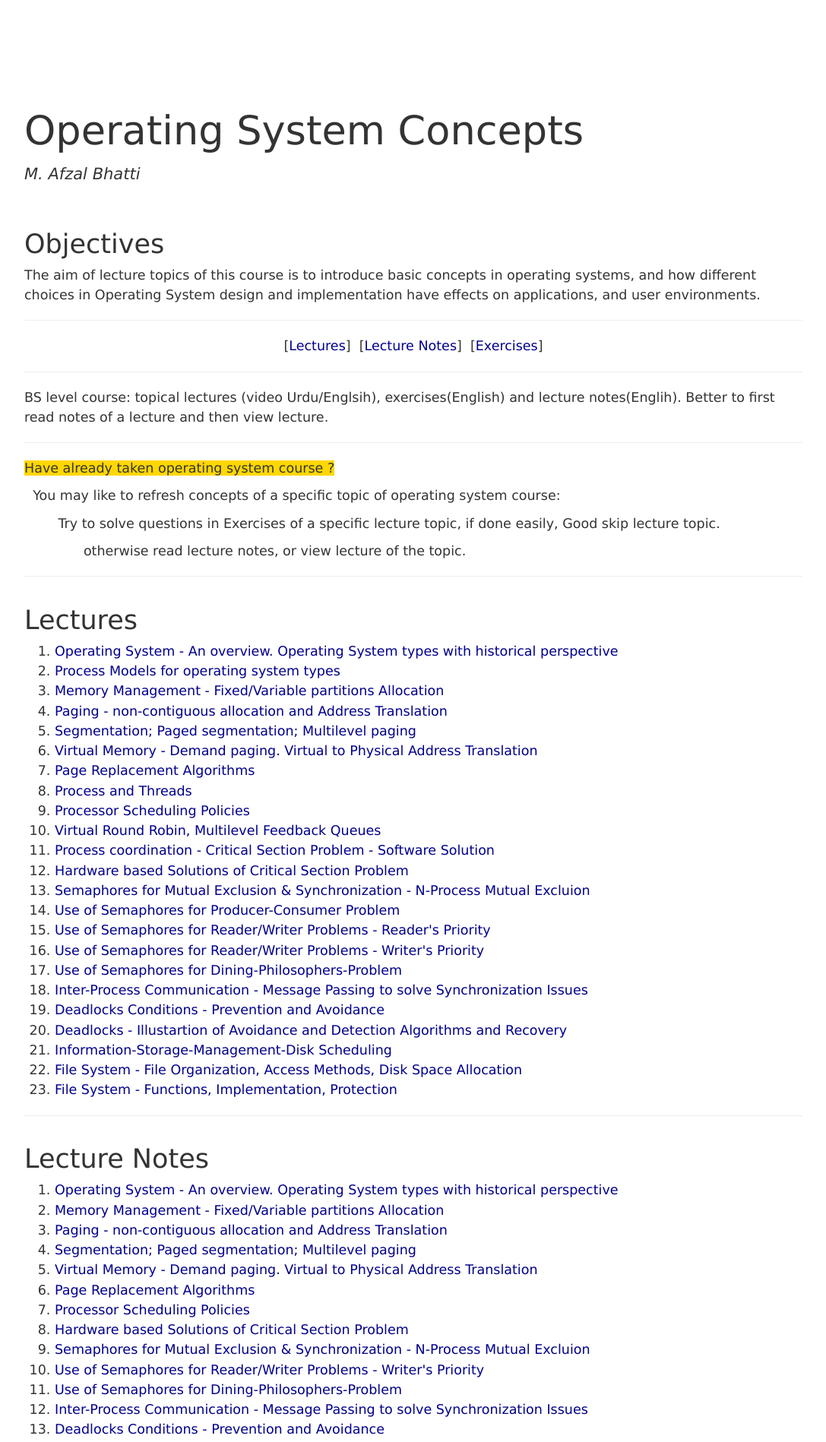
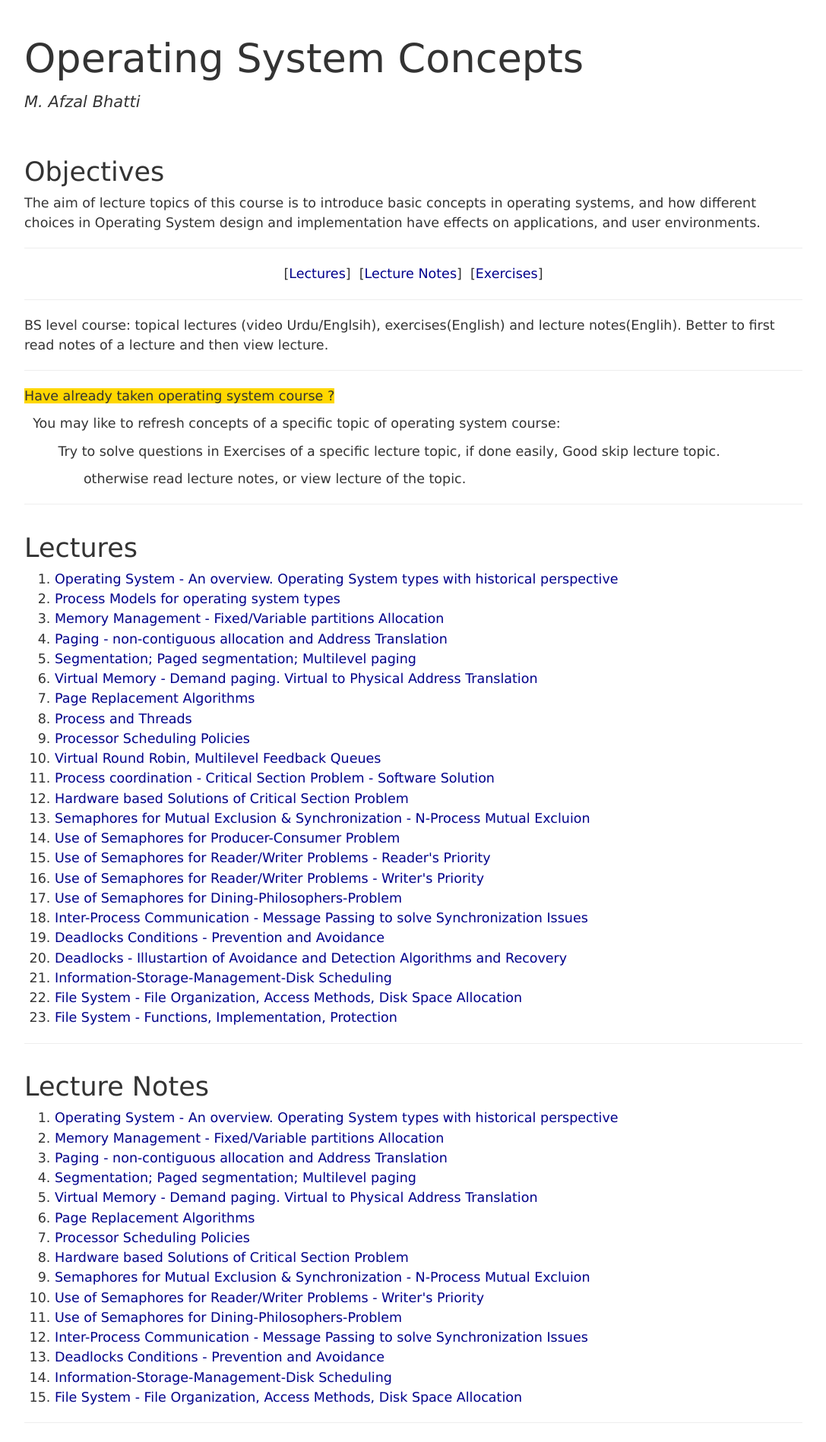
Before and after one commit to CS-Concepts-hub/Operating-Systems-Concepts, a Jekyll site: the page built from index.html, in a window 1280 px wide. Shown: the top 1898 px of the page at 76% size, without its empty margins (96-1183 px from the left). Built offline with Jekyll 4.4.1, drawn with Linux system fonts in a browser that asks for light colours.

Commit message:
Update header.html

```diff
--- a/_includes/header.html
+++ b/_includes/header.html
@@ -1,3 +1,3 @@
-<header id="header" class="main-container">
-    <div class="main">
-       </header>
+<!header id="header" class="main-container">
+    <!div class="main">
+       <!/header>
```
